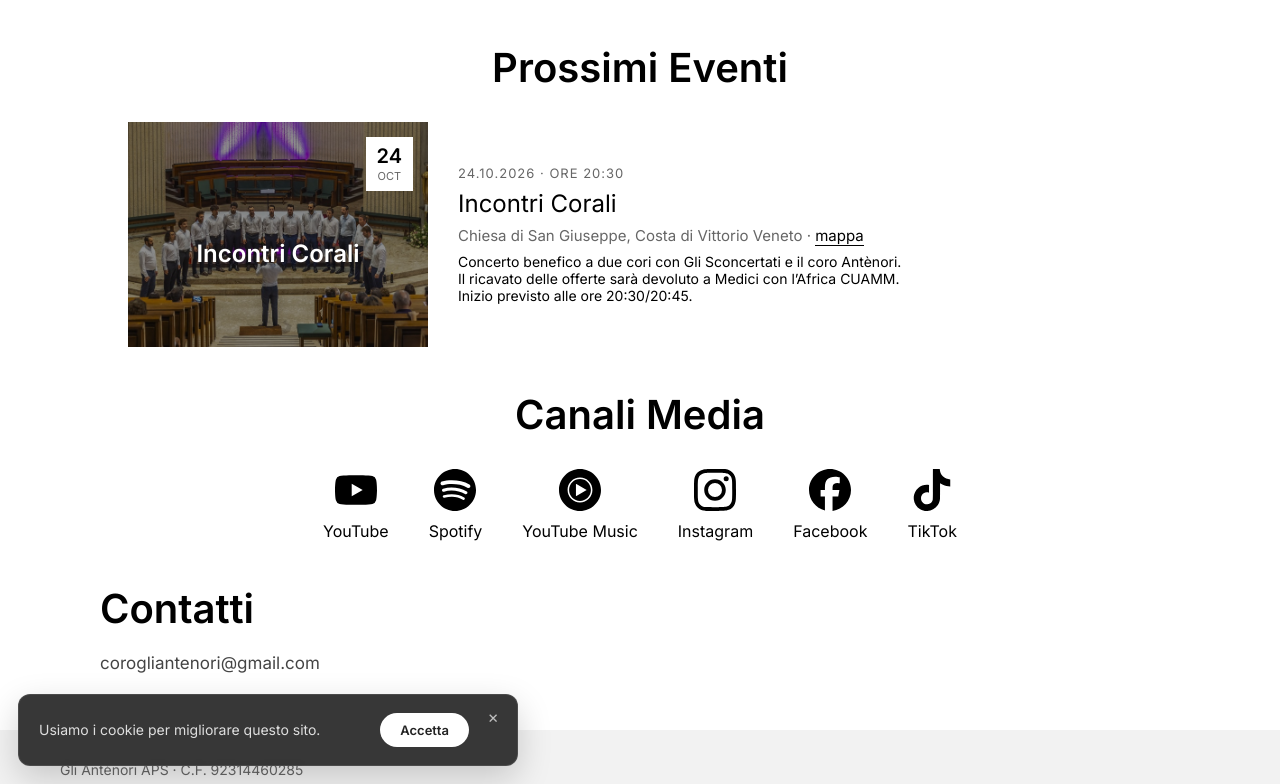
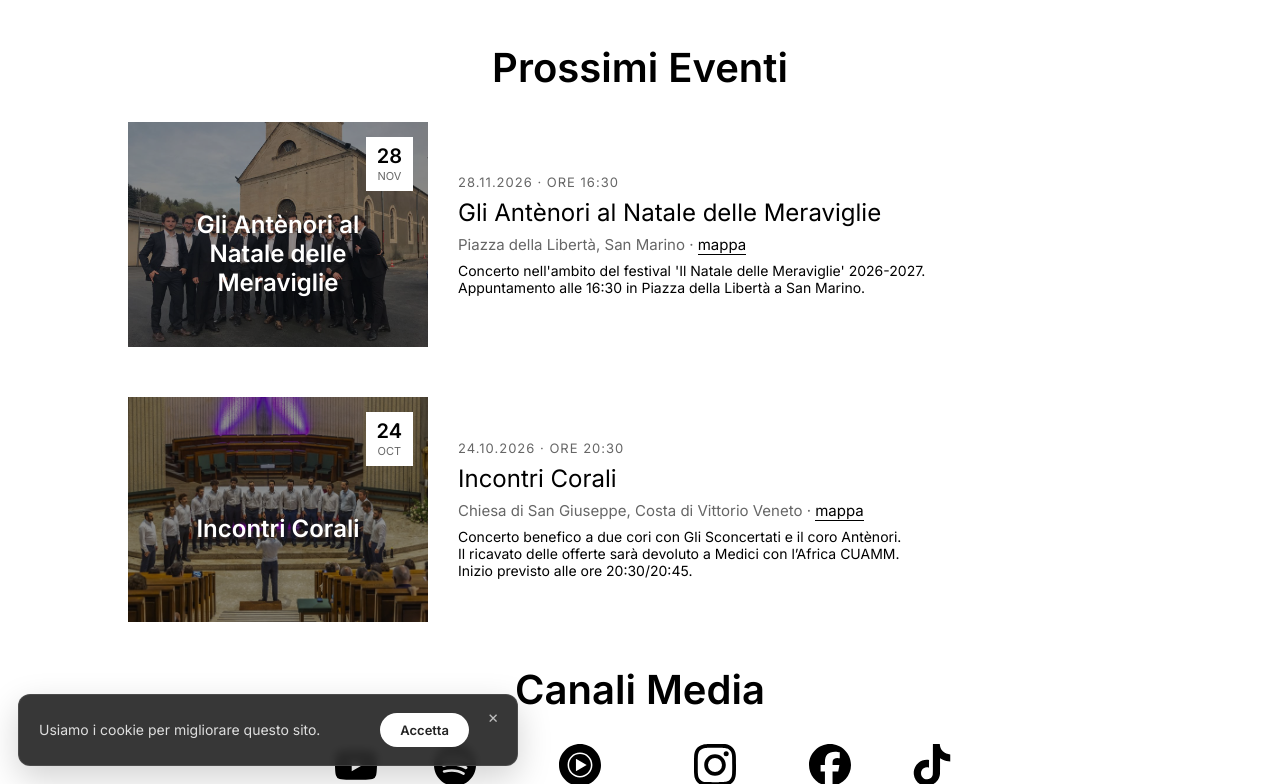
Before and after one commit to antenori-choir/antenori-choir.github.io, a Jekyll site: the page built from it/index.md, in a window 1280 px wide and 900 px high, scrolled down 1592 px, cut to the strip 116-900 px from the top of the window. Built offline with Jekyll 4.4.1, drawn with Linux system fonts in a browser that asks for light colours.

Commit message:
aggiunto evento

```diff
--- a/_data/eventi.yml
+++ b/_data/eventi.yml
@@ -14,6 +14,14 @@
 #  immagine: "/assets/images/evento-1.jpg"
 
 
+- data: 2026-11-28
+  ora: "16:30"
+  titolo: "Gli Antènori al Natale delle Meraviglie"
+  luogo: "Piazza della Libertà, San Marino"
+  mappa: "https://www.google.com/maps/search/?api=1&query=Piazza+della+Libert%C3%A0+San+Marino"
+  note: "Concerto nell'ambito del festival 'Il Natale delle Meraviglie' 2026-2027. Appuntamento alle 16:30 in Piazza della Libertà a San Marino."
+  immagine: "/assets/images/evento-3.jpg"
+
 
 - data: 2026-10-24
   ora: "20:30"
```
